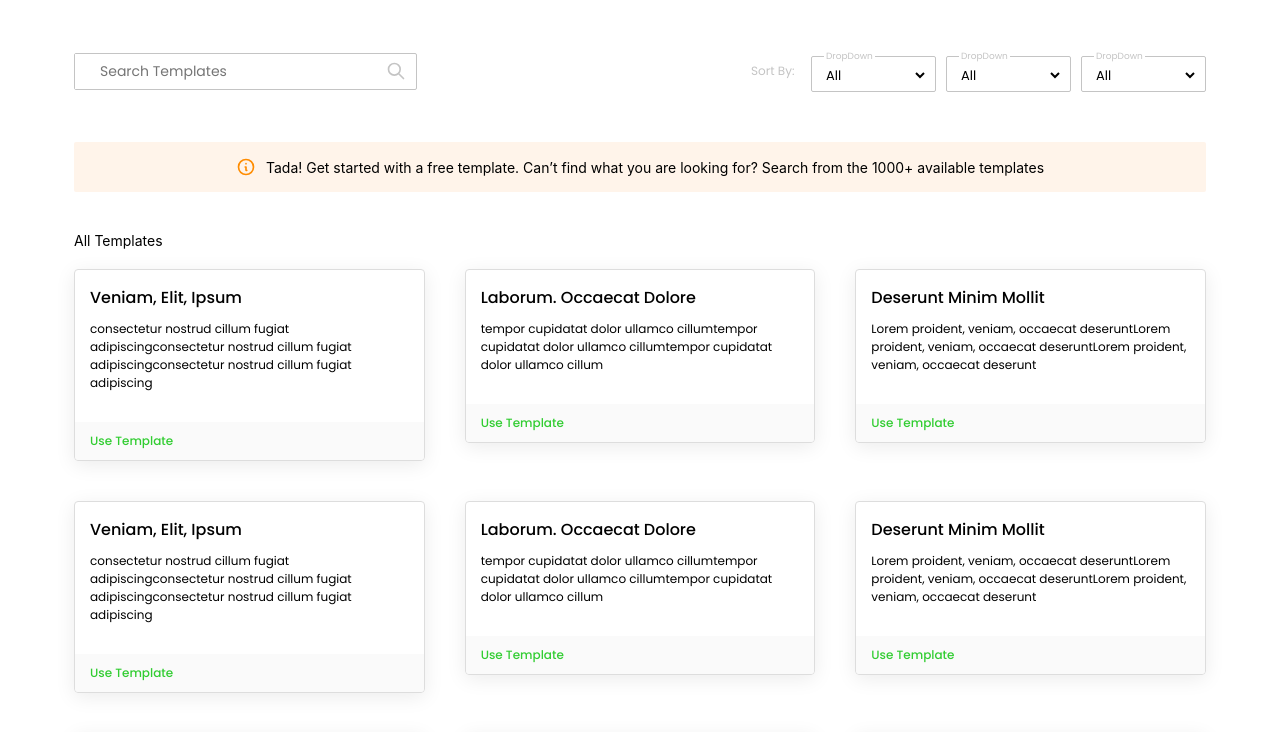
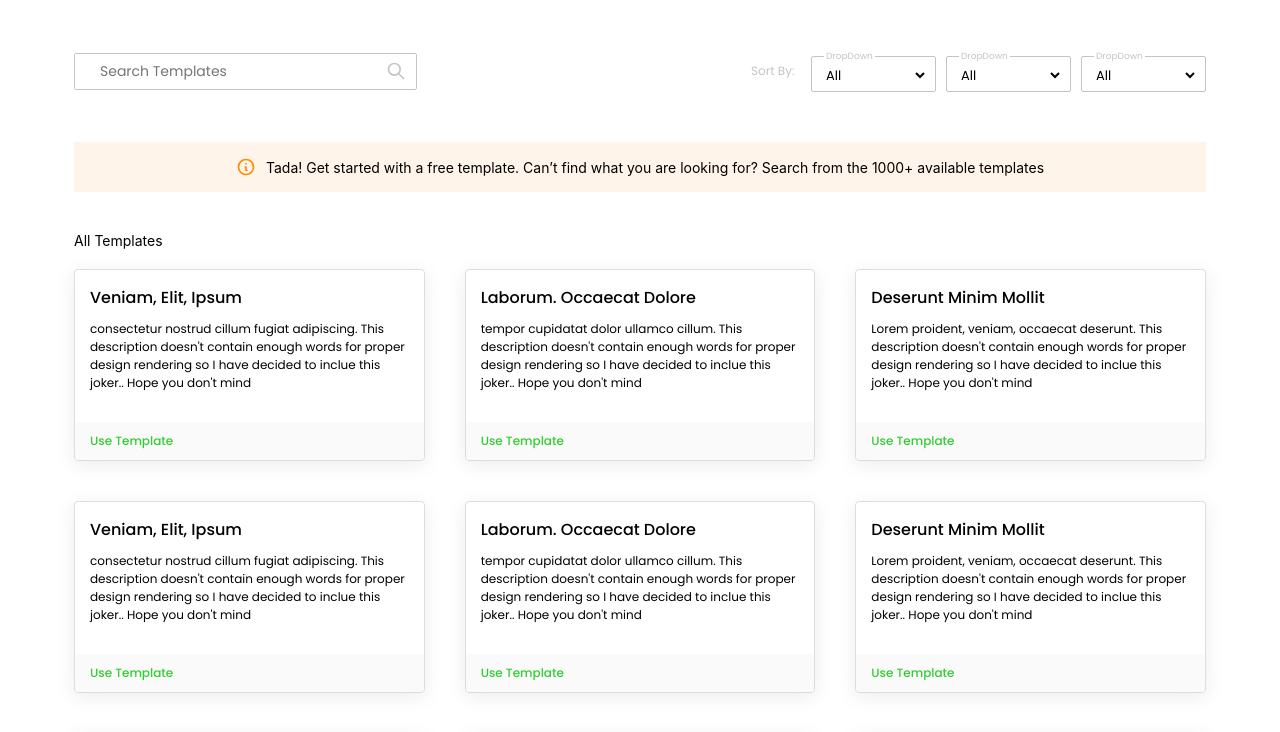
Before and after one commit to Nurmalee/formplus-react-frontend-task, a React (Create React App) app: page / in a window 1280 px wide. Shown: the top 732 px of the page. Built offline with nearby package versions, Linux system fonts and the light colour scheme; a web font is replaced by a local one.

Commit message:
SINGLE TEMPLATE COMPONENT: slight appearance redescription

```diff
--- a/src/components/SingleTemplate.js
+++ b/src/components/SingleTemplate.js
@@ -1,10 +1,10 @@
 import styled from 'styled-components'
 
-const SingleTemplate = ({category, created, description, link, name}) => {
+const SingleTemplate = ({description, link, name}) => {
     return (
         <TemplateBox>
             <h2>{name}</h2>
-            <p>{description}{description}{description}</p>
+            <p>{description}. This description doesn't contain enough words for proper design rendering so I have decided to inclue this joker.. Hope you don't mind </p>
             <a href={link}>use template</a>
         </TemplateBox>
     )
```
